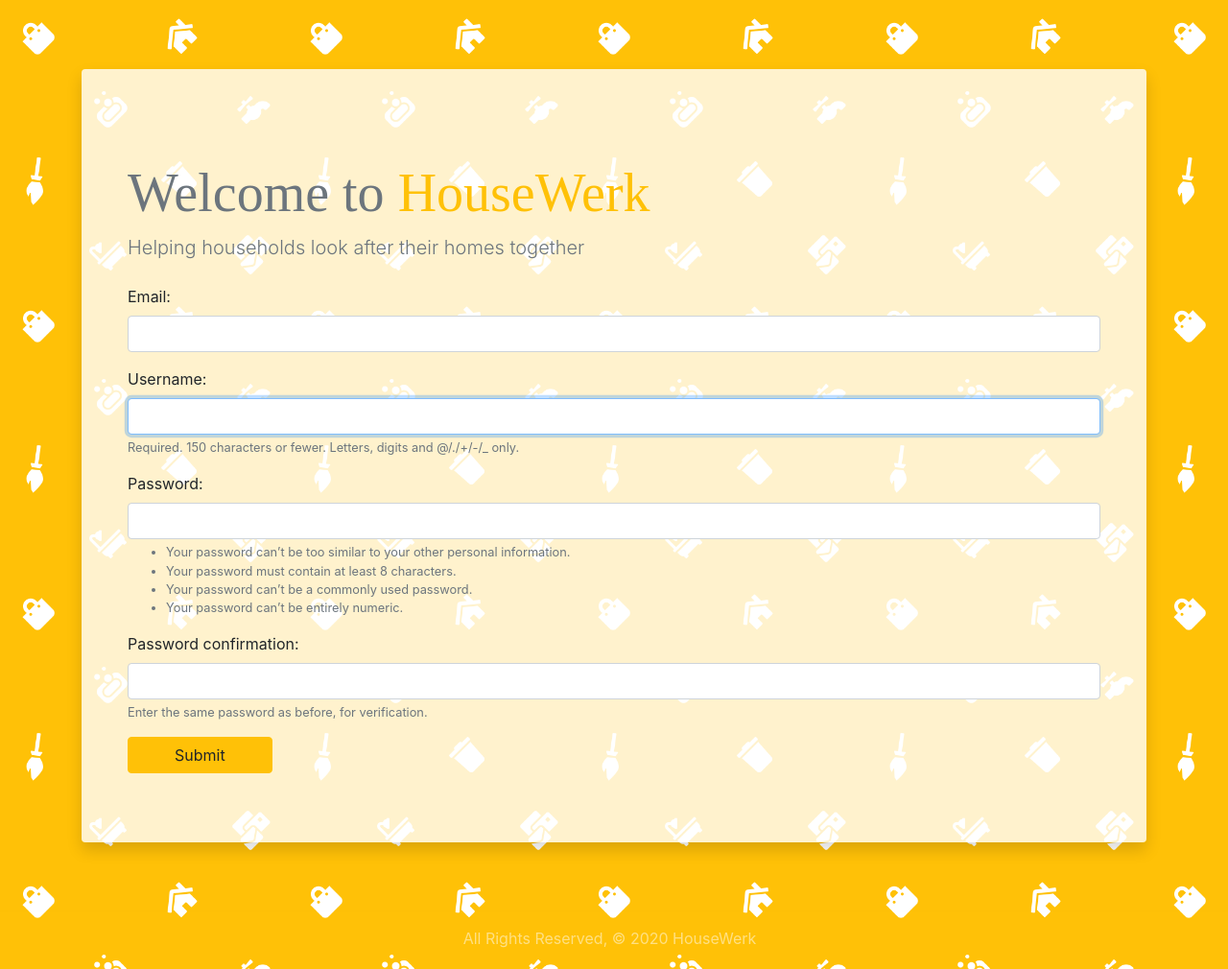
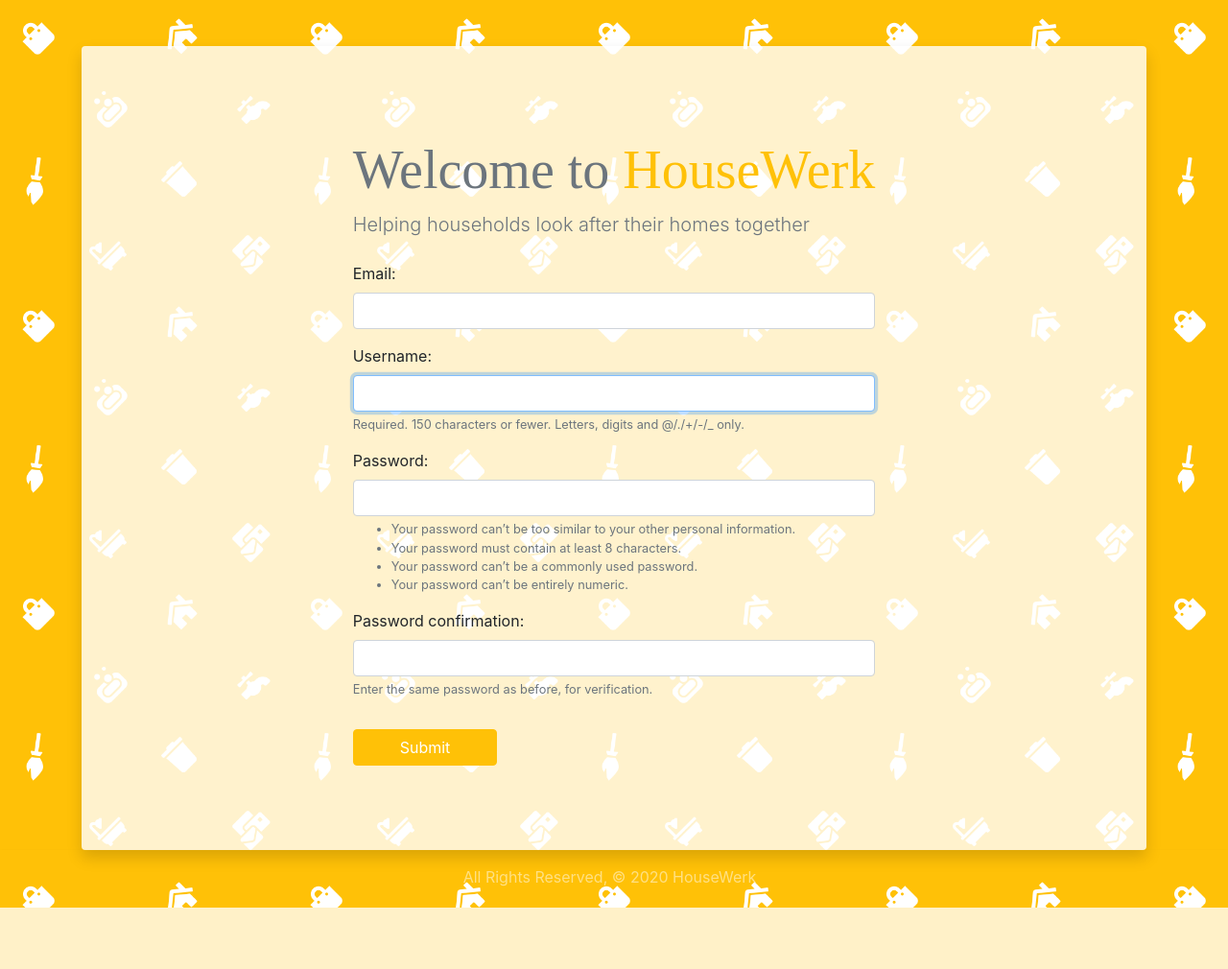
Before and after one commit to anya-pich/housewerk, a Django app: page /group/member/new/ in a window 1280 px wide. Shown: the whole page at 96% size. After the commit the page ends 946 px from the top, so only its background shows below. Run offline with Django 3.2, Linux system fonts and the light colour scheme; some libraries are stand-ins or nearby versions; some web fonts are replaced.

Commit message:
updated form

```diff
--- a/main_app/templates/profile/create.html
+++ b/main_app/templates/profile/create.html
@@ -1,16 +1,20 @@
 {% extends 'base.html' %}
 {% block content %}
 <body class="wallpaper-bright">
-  <main class="container py-5">
-    <div class="jumbotron shadow my-4 p-5 rounded">
+  <main class="container my-5">
+    <div class="jumbotron container shadow my-4 p-5 rounded">
+      <div class="row justify-content-md-center">
+        <div class="col-md-auto">
           <h1 class="display-4 text-muted mt-5 brand">Welcome to <span class="text-warning"><strong>HouseWerk</strong></span></h1>
           <p class="lead text-muted">Helping households look after their homes together</p>
           <form method="post" class="my-4" action="{% url 'new_member' %}">
             {% csrf_token %}
             {% include '../includes/form.html' with form=p_form %}
             {% include '../includes/form.html' with form=form %}
-        <button type="submit" class="btn btn-warning px-5">Submit</button>
+            <button type="submit" class="btn btn-warning px-5 text-white my-3">Submit</button>
           </form>
+        </div>
+      </div>
     </div>
   </main>
   {% include 'includes/footer_clear.html' %}
@@ -23,6 +27,6 @@
 <input type="submit" class="btn" value="new_member"> -->
 
 <!--
-  based on this:
+  changes based on this:
   https://simpleisbetterthancomplex.com/article/2017/08/19/how-to-render-django-form-manually.html
  -->
```
Lines whose indentation alone changed are shown as unchanged.
